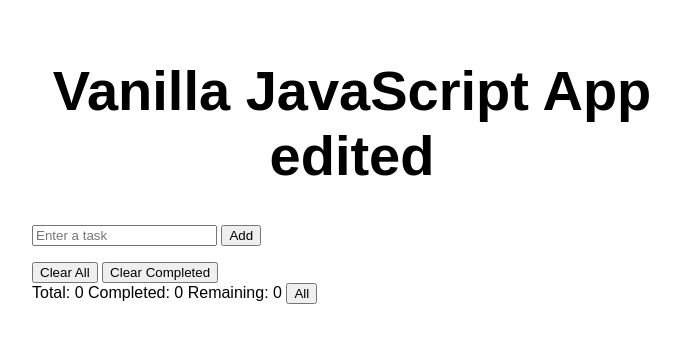
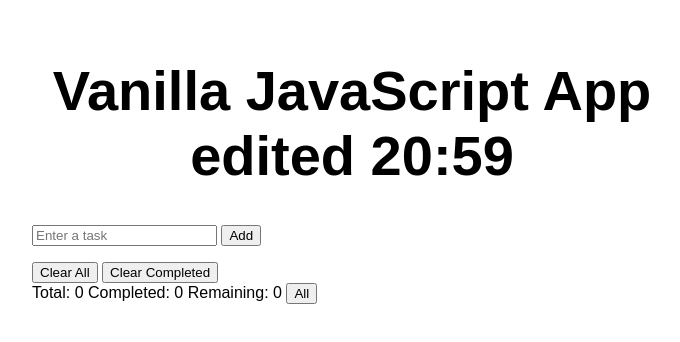
Before and after one commit to asWorks/TestStaticWebApp, a website: page src/index.html in a window 1280 px wide. Shown: the whole page, without its empty margins (288-968 px from the left). Drawn offline with Linux system fonts and the light colour scheme.

Commit message:
fix: update header text to include timestamp

```diff
--- a/src/index.html
+++ b/src/index.html
@@ -10,7 +10,7 @@
 
 <body>
   <main>
-    <h1>Vanilla JavaScript App edited</h1>
+    <h1>Vanilla JavaScript App edited 20:59</h1>
     <div id="app">
       <input type="text" id="input" placeholder="Enter a task">
       <button id="add">Add</button>
```
